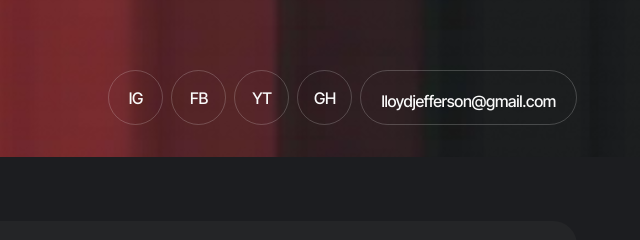
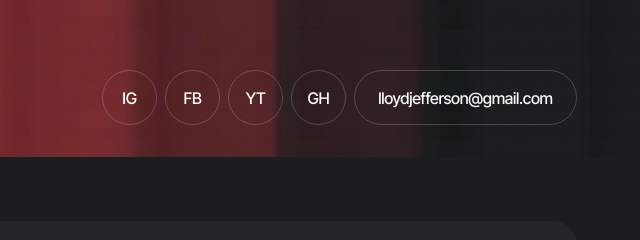
Before and after one commit to lapoonder/superiore, a website built with Vite: page src/index.html in a window 1280 px wide. Shown: the part 867-1107 px from the top of the page, 415-1055 px from the left. Built offline with nearby package versions, Linux system fonts and the light colour scheme; no server answers; what accordion-js, izitoast would draw is missing.

Commit message:
btn email check

```diff
--- a/src/css/hero.css
+++ b/src/css/hero.css
@@ -53,14 +53,22 @@
 }
 
 .hero-list-item {
-    max-width: 37px;
+    width: 37px;
 }
 
 .hero-list-item:last-child {
-    max-width: 178px;
+    width: 178px;
 }
 
 @media screen and (max-width: 374px) {
+    .hero-list-item:last-child a {
+        display: block;
+        white-space: nowrap; /* Запрещаем перенос строк */
+        overflow: hidden;
+        text-overflow: ellipsis;
+        padding: 7px 10px;
+    }
+
     .hero-list-item:last-child {
         max-width: calc((100vw / 2) - 35px);
     }
@@ -69,13 +77,6 @@
 .hero-list-link:hover,
 .hero-list-link:focus {
     border: 1px solid #fafafa;
-}
-
-.link-email {
-    display: block;
-    white-space: nowrap; /* Запрещаем перенос строк */
-    overflow: hidden;
-    text-overflow: ellipsis;
 }
 
 /*Планшетна версія*/
@@ -108,11 +109,11 @@
     }
 
     .hero-list-item {
-        max-width: 55px;
+        min-width: 55px;
     }
 
     .hero-list-item:last-child {
-        max-width: 223px;
+        min-width: 223px;
     }
 }
 
```
